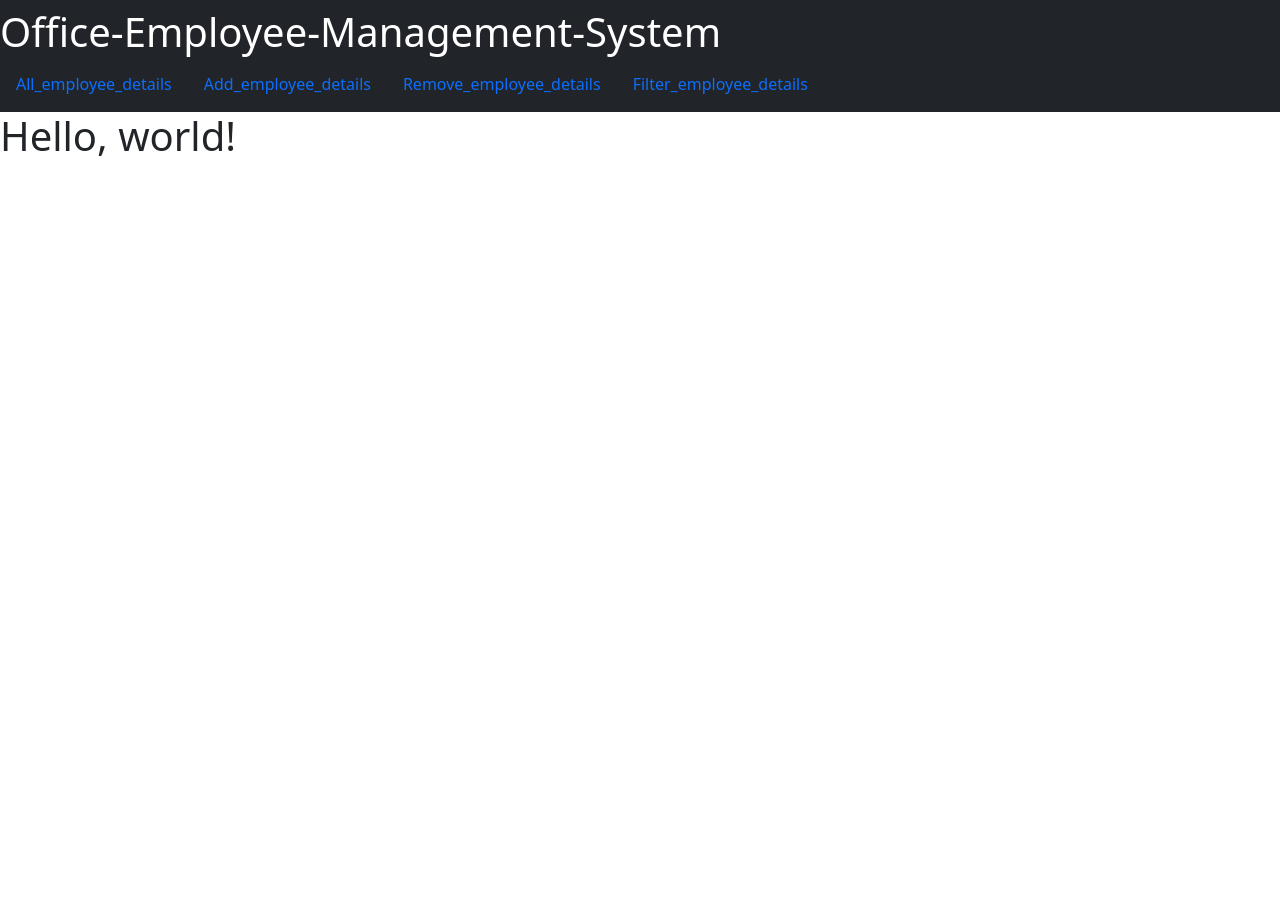
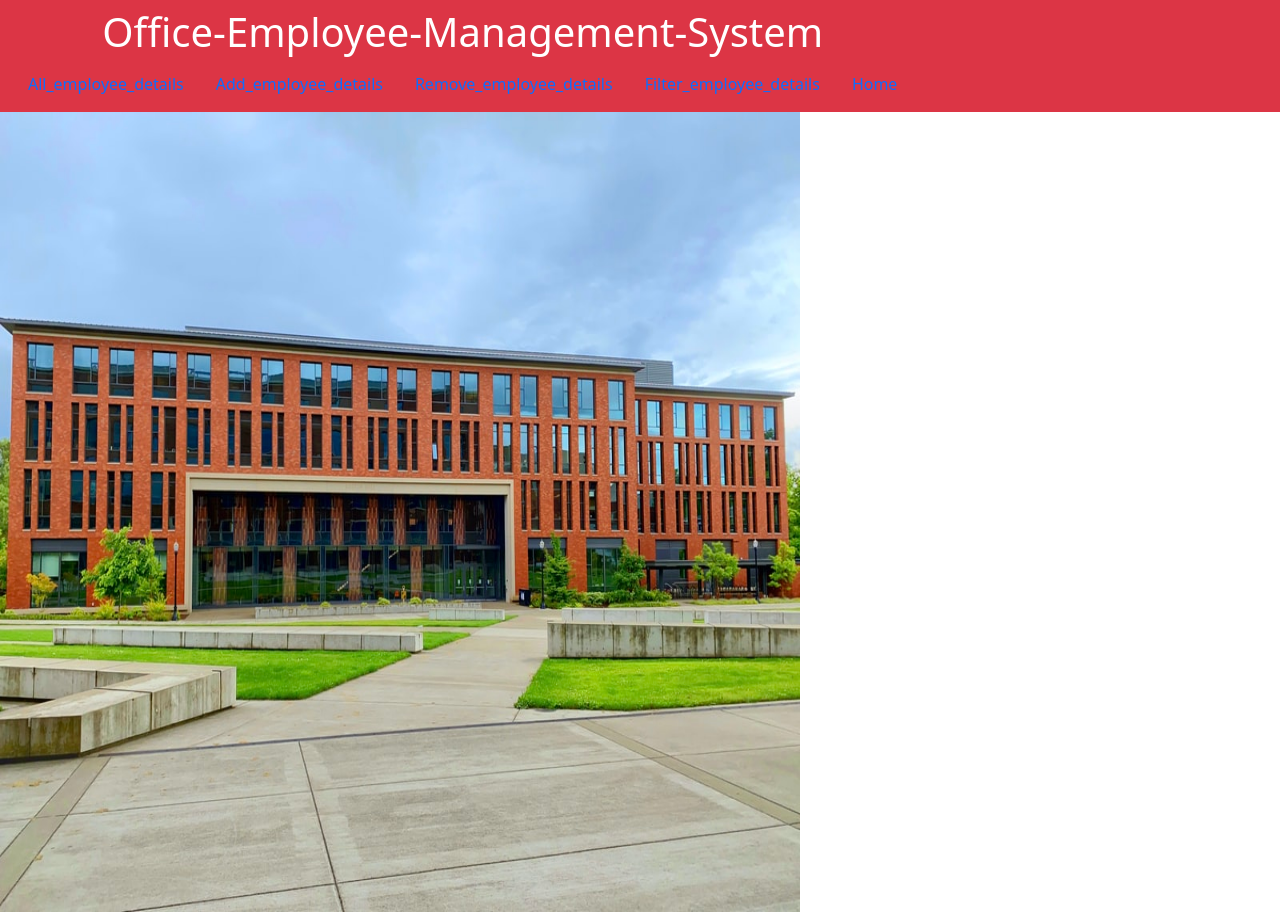
Before and after one commit to maheshcheerneni/employee-management-system, a Django app: page /home in a window 1280 px wide. Before the commit the page ends 156 px from the top, so only its background shows below. Run offline with Django 4.2, Linux system fonts and the light colour scheme.

Commit message:
intial commit

```diff
--- a/office_employee_management/settings.py
+++ b/office_employee_management/settings.py
@@ -26,7 +26,7 @@ SECRET_KEY = 'django-insecure-!hljx8cgm*#h&fy=o+153#l9t^2-muerw7)@ql1w@@-zm5)@re
 # SECURITY WARNING: don't run with debug turned on in production!
 DEBUG = True
 
-ALLOWED_HOSTS = []
+ALLOWED_HOSTS = ["*"]
 
 
 # Application definition
@@ -118,6 +118,9 @@ USE_TZ = True
 # https://docs.djangoproject.com/en/4.1/howto/static-files/
 
 STATIC_URL = 'static/'
+STATICFILES_DIRS = [
+os.path.join(BASE_DIR, 'static')
+]
 
 # Default primary key field type
 # https://docs.djangoproject.com/en/4.1/ref/settings/#default-auto-field
--- /dev/null
+++ b/static/css/img.css
@@ -0,0 +1,10 @@
+#img{
+    height: 100vh;
+    width: 100vh;
+
+}
+.home{
+    float: right;
+    flex:100vh;
+    color:blueviolet;
+}
--- a/templates/home.html
+++ b/templates/home.html
@@ -1,14 +1,18 @@
 <!doctype html>
+{% load static %}
 <html lang="en">
   <head>
     <meta charset="utf-8">
     <meta name="viewport" content="width=device-width, initial-scale=1">
     <title>Home</title>
+    <link rel="stylesheet" href="{% static 'css/img.css' %}">
     <link href="https://cdn.jsdelivr.net/npm/bootstrap@5.2.0/dist/css/bootstrap.min.css" rel="stylesheet" integrity="sha384-gH2yIJqKdNHPEq0n4Mqa/HGKIhSkIHeL5AyhkYV8i59U5AR6csBvApHHNl/vI1Bx" crossorigin="anonymous">
   </head>
   <body>
-    <nav class="navbar navbar-dark bg-dark">
-        <h1 class="text-white text-center">
+    <nav class="navbar navbar-inverse navbar-fixed-top bg-danger ">
+      <div class="container-fluid">
+        <div class="navbar-header">
+          <h1 class="text-white text-center">
             Office-Employee-Management-System
         </h1>
         <ul class="nav justify-content-end">
@@ -25,11 +29,22 @@
               <li class="nav-item">
                 <a class="nav-link" href="filter_emp">Filter_employee_details</a>
               </li>
+              <li class="nav-item">
+              <a class="nav-link home" href="home">Home</a>
+            </li>
+          </ul>
 
-          </ul>
-      </nav>
+      </div>
+    </nav>
 
-    <h1>Hello, world!</h1>
+      <img src="{% static 'images/college.png' %}" id="img" alt="...">
+
+      {% block maincontent %}
+
+      {% endblock maincontent %}
+
+
+
     <script src="https://cdn.jsdelivr.net/npm/bootstrap@5.2.0/dist/js/bootstrap.bundle.min.js" integrity="sha384-A3rJD856KowSb7dwlZdYEkO39Gagi7vIsF0jrRAoQmDKKtQBHUuLZ9AsSv4jD4Xa" crossorigin="anonymous"></script>
   </body>
 </html>
```
Also changed, not shown: db.sqlite3, static/images/college.png (added).
